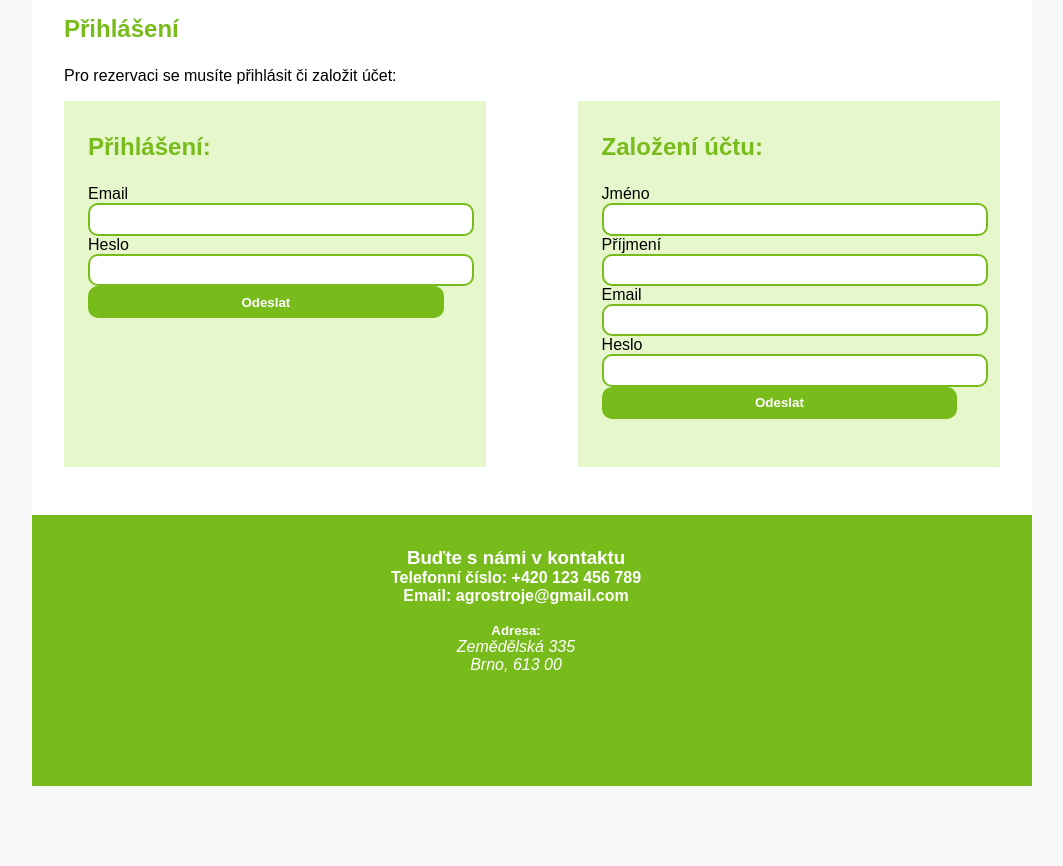
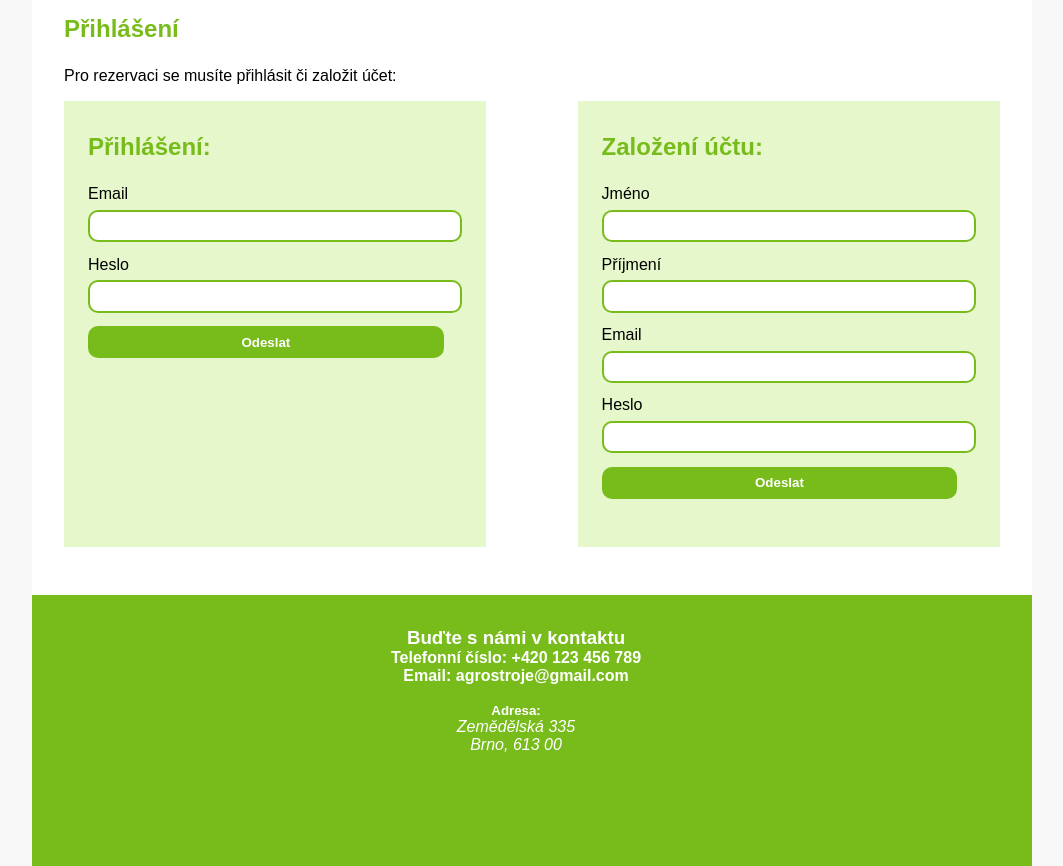
Before and after one commit to zmackiv/web-project, a Flask app: page /account in a window 1280 px wide. Shown: the part 476-1342 px from the top of the page, without its empty margins (108-1171 px from the left). Before the commit the page ends 1262 px from the top, so only its background shows below. Run offline with Flask 2, Linux system fonts and the light colour scheme; some libraries are stand-ins or nearby versions.

Commit message:
úprava css pro forms

```diff
--- a/forms.py
+++ b/forms.py
@@ -13,7 +13,7 @@ class RegistrationForm(Form):
 class AddProductForm(Form):
     model = StringField(name='model', label='Model', validators=[validators.Length(min=3, max=20), validators.InputRequired()])
     popis = StringField(name='popis', label='Popis', validators=[validators.Length(min=3, max=150), validators.InputRequired()])
-    hod_cena = IntegerField(name='hod_cena', label='Hodinova cena', validators=[validators.Length(min=3, max=20), validators.InputRequired()])
+    hod_cena = IntegerField(name='hod_cena', label='Hodinová cena', validators=[validators.Length(min=3, max=20), validators.InputRequired()])
     doprava = IntegerField(name='doprava', label='Cena dopravy za km', validators=[validators.Length(min=3, max=20), validators.InputRequired()])
     foto = StringField(name='foto', label='Foto', validators=[validators.Length(min=3, max=80), validators.InputRequired()])
     typy_stroje = SelectField('Typy strojů', choices=[])
--- a/static/css/styles.css
+++ b/static/css/styles.css
@@ -72,6 +72,7 @@ img.nalevo {
 
 .form-control {
     margin-bottom: 1em;
+    margin-top: 0.5em;
     width: 100%;
     box-sizing: border-box;
 }
@@ -106,6 +107,17 @@ input[type="submit"] {
     background: #78bc1b;
     color: white;
     font-weight: bold;
+}
+
+input[type="button"] {
+    background: #78bc1b;
+    color: white;
+    font-weight: bold;
+    border: none;
+    border-radius: 10px;
+    padding: 10px 50px;
+    cursor: pointer;
+    justify-content: center;
 }
 
 .side-by-side {
--- a/templates/account.jinja
+++ b/templates/account.jinja
@@ -15,8 +15,8 @@
                     <h2>Přihlášení:</h2>
                     <form method=post>
                       <dl>
-                        {{ render_field(sign_in_form.email) }}
-                        {{ render_field(sign_in_form.password) }}
+                        {{ render_field(sign_in_form.email, class="form-control") }}
+                        {{ render_field(sign_in_form.password, class="form-control") }}
                       </dl>
                       <input class="button" name="sign_in_submit" type="submit" value="Odeslat">
                     </form>
@@ -32,10 +32,10 @@
                     <h2>Založení účtu:</h2>
                     <form method=post>
                       <dl>
-                        {{ render_field(registration_form.name) }}
-                        {{ render_field(registration_form.surname) }}
-                        {{ render_field(registration_form.email) }}
-                        {{ render_field(registration_form.password) }}
+                        {{ render_field(registration_form.name, class="form-control") }}
+                        {{ render_field(registration_form.surname, class="form-control") }}
+                        {{ render_field(registration_form.email, class="form-control") }}
+                        {{ render_field(registration_form.password, class="form-control") }}
                       </dl>
                       <input class="button" name="registration_submit" type="submit" value="Odeslat">
                     </form>
```
Also changed, not shown: templates/my_account.jinja (+6 -6 lines).
